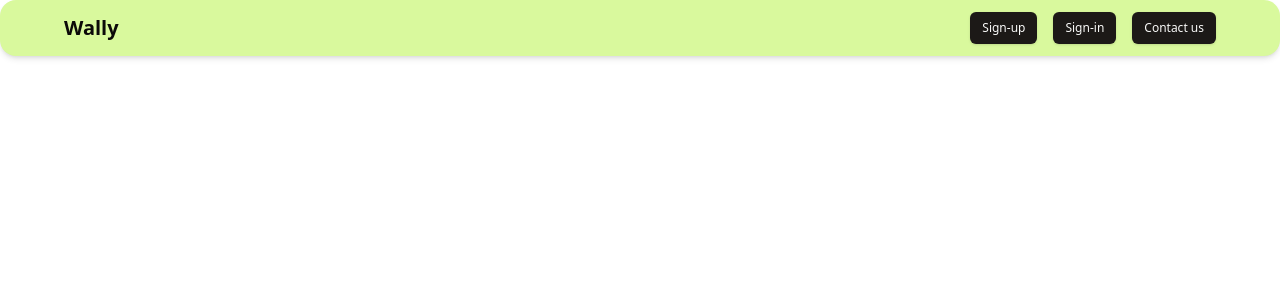
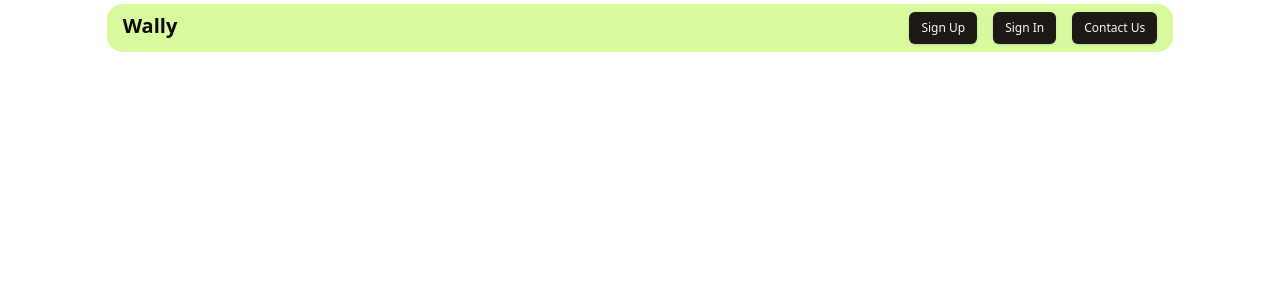
Before and after one commit to Infernario1130/WalletApp, a React (Vite) app in the folder frontend/: page / in a window 1280 px wide. Shown: the top 300 px of the page. Built offline with nearby package versions, Linux system fonts and the light colour scheme.

Commit message:
Add responsive layout to AppBar

```diff
--- a/frontend/src/components/ui/AppBar.jsx
+++ b/frontend/src/components/ui/AppBar.jsx
@@ -1,40 +1,45 @@
-import { useState } from "react"
-import { Button } from "@/components/ui/button"
-import { Menu, X } from "lucide-react"
+import {useState} from "react"
+import { Button } from "./button"
+import { Menu,X } from "lucide-react"
 
 export function AppBar() {
-  const [open, setOpen] = useState(false)
+
+  const [open,setOpen] = useState(false);
+
+  function ClickHandler() {
+      setOpen(!open)
+  }
 
   return (
-    <header className="bg-lime-200 w-full px-4 py-3 rounded-2xl shadow-md">
-      <div className="max-w-6xl mx-auto flex items-center justify-between">
+    <header className="bg-lime-200 w-5/6 px-4 py-2 rounded-2xl h-auto mt-1 mx-auto">
+      <div className="max-w-6xl mx-auto flex justify-between">
+        <div className="font-bold text-xl transition delay-50 duration-300 ease-in-out hover:scale-110">
+            Wally
+        </div>
 
-        {/* Logo */}
-        <div className="text-xl font-bold">Wally</div>
-
-        {/* Desktop Navigation */}
-        <nav className="hidden md:flex items-center space-x-4">
-          <Button size="sm">Sign-up</Button>
-          <Button size="sm">Sign-in</Button>
-          <Button size="sm">Contact us</Button>
+        <nav className="hidden md:flex flex-row items-center space-x-4">
+          <Button size="sm" className="transition delay-50 duration-300 ease-in-out hover:scale-110">Sign Up</Button>
+          <Button size="sm" className="transition delay-50 duration-300 ease-in-out hover:scale-110">Sign In</Button>
+          <Button size="sm" className="transition delay-50 duration-300 ease-in-out hover:scale-110">Contact Us</Button>
         </nav>
 
-        {/* Mobile Hamburger */}
-        <div className="md:hidden">
-          <button onClick={() => setOpen(!open)} aria-label="Toggle Menu">
-            {open ? <X className="w-6 h-6" /> : <Menu className="w-6 h-6" />}
+        <div className="md:hidden hover:scale-110">
+          <button onClick={ClickHandler}>
+            {open ? <X className="w-6 h-6 transition delay-50 duration-300 ease-in-out hover:scale-110"></X> : <Menu className="w-6 h-6 transition delay-50 duration-300 ease-in-out hover:scale-110"></Menu>}
           </button>
         </div>
       </div>
-
-      {/* Mobile Dropdown Menu */}
-      {open && (
-        <div className="flex flex-col items-center gap-3 mt-4 md:hidden">
-          <Button size="sm" className="w-11/12 max-w-xs">Sign-up</Button>
-          <Button size="sm" className="w-11/12 max-w-xs">Sign-in</Button>
-          <Button size="sm" className="w-11/12 max-w-xs">Contact us</Button>
-        </div>
-      )}
+     {open ?
+      <div className="flex flex-col items-center gap-3 mt-4 md:hidden">
+        <Button size="sm" className="w-11/12 max-w-xs
+        transition delay-50 duration-300 ease-in-out
+        hover:scale-110">Sign-up</Button>
+        <Button size="sm" className="w-11/12 max-w-xs
+        transition delay-50 duration-300 ease-in-out hover:scale-110">Sign-in</Button>
+      < Button size="sm" className="w-11/12 max-w-xs
+       transition delay-50 duration-300 ease-in-out hover:scale-110">Contact us
+      </Button>
+    </div> : null}
     </header>
   )
 }
```
Also changed, not shown: 1 other file (tests, documents, lock files or other folders).
